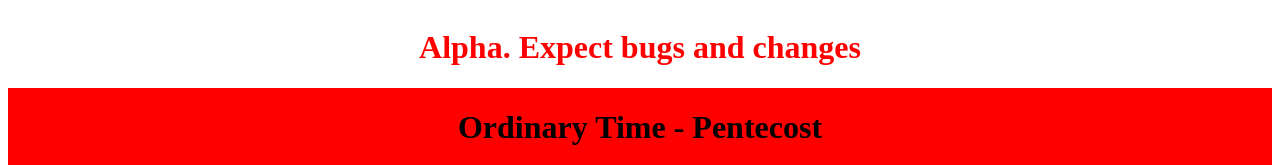
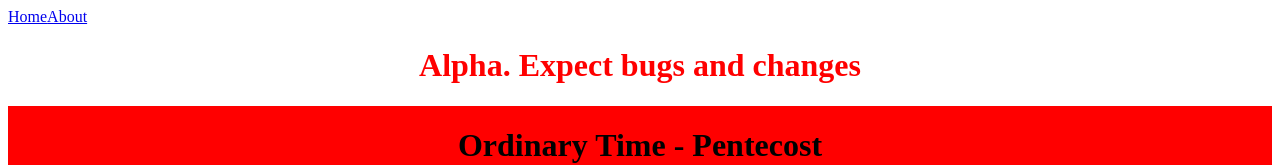
Before and after one commit to magarnicle/deep_peace, a Next.js app: page / in a window 1280 px wide. Shown: the top 165 px of the page. Built offline with nearby package versions, Linux system fonts and the light colour scheme; no server answers.

Commit message:
about page

```diff
--- a/src/app/page.tsx
+++ b/src/app/page.tsx
@@ -2,7 +2,8 @@
 
 import {get_season, get_day, Season, Day} from "./liturgical_dates";
 import React, { useState, useEffect } from 'react';
-import Image from 'next/image'
+import Link from 'next/link';
+import Image from 'next/image';
 
 function DateTime() {
     // State to hold the current date and time
@@ -165,6 +166,8 @@
 
   return (
     <div>
+      <Link href="/">Home</Link>
+      <Link href="/about">About</Link>
       <div style={{ color: "red", width: "100%", height: "100%", alignContent: "center", textAlign: "center" }}>
        <h1>Alpha. Expect bugs and changes</h1>
       </div>
```
